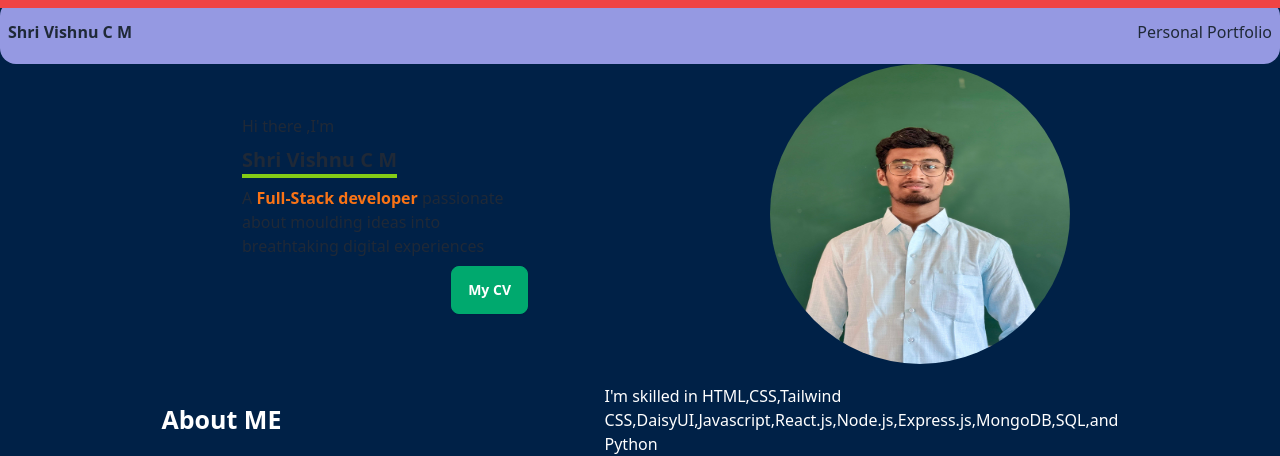
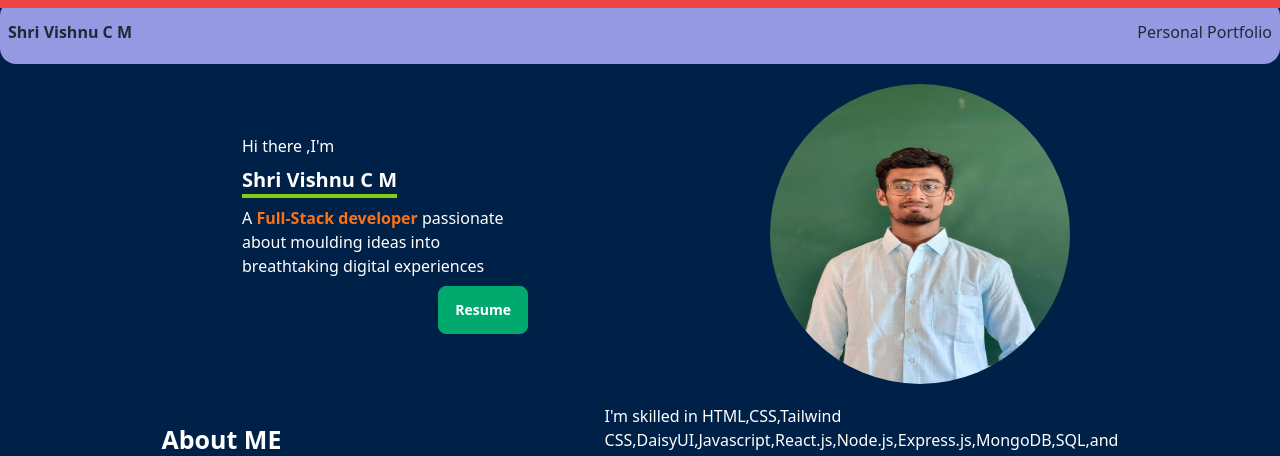
Before and after one commit to SHRIVISHNU-CM/Portfolio, a React (Vite) app: page / in a window 1280 px wide. Shown: the top 456 px of the page. Built offline with nearby package versions, Linux system fonts and the light colour scheme.

Commit message:
anchor tag

```diff
--- a/src/Components/Head.jsx
+++ b/src/Components/Head.jsx
@@ -3,7 +3,7 @@ import Pic from "../public/Vishnu.jpeg"
 function Head() {
     return (
         <>
-            <div className="flex justify-evenly items-center">
+            <div className="flex justify-evenly items-center my-5 text-white">
                 <div className="card w-[350px]">
                     <div className="card-body">
                         <h2 className="">
@@ -15,7 +15,7 @@ function Head() {
                         </h1>
                         <p>A <span className="text-orange-500 font-semibold">Full-Stack developer</span> passionate about moulding ideas into breathtaking digital experiences</p>
                         <div className="card-actions justify-end">
-                            <button className="btn btn-success text-white">My CV</button>
+                            <a href="https://drive.google.com/file/d/1ZajV39uOHf0p3SQXaHdThGBKwZ_-DYMc/view?usp=sharing" className="btn btn-success text-white">Resume</a>
                         </div>
 
 
```
